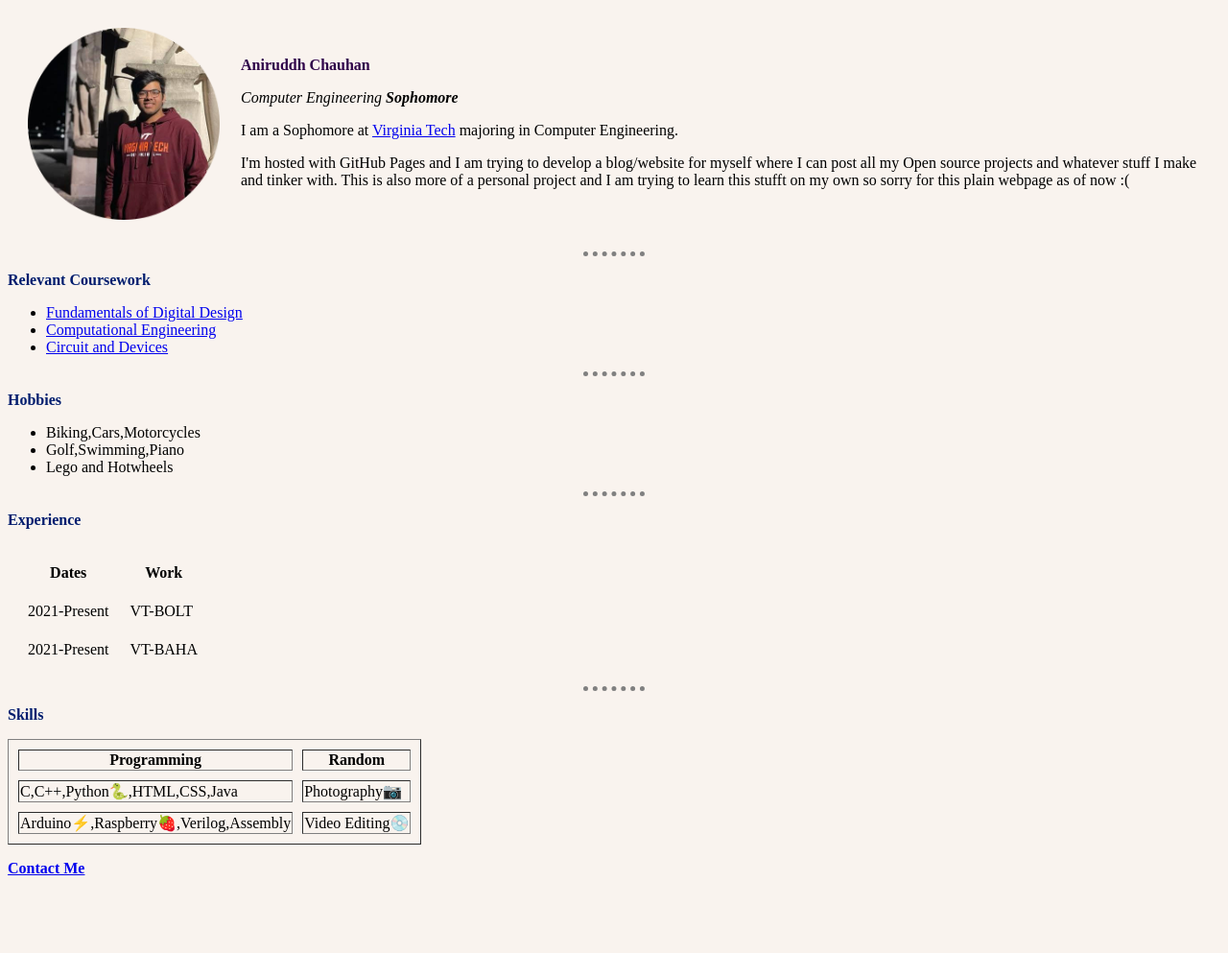
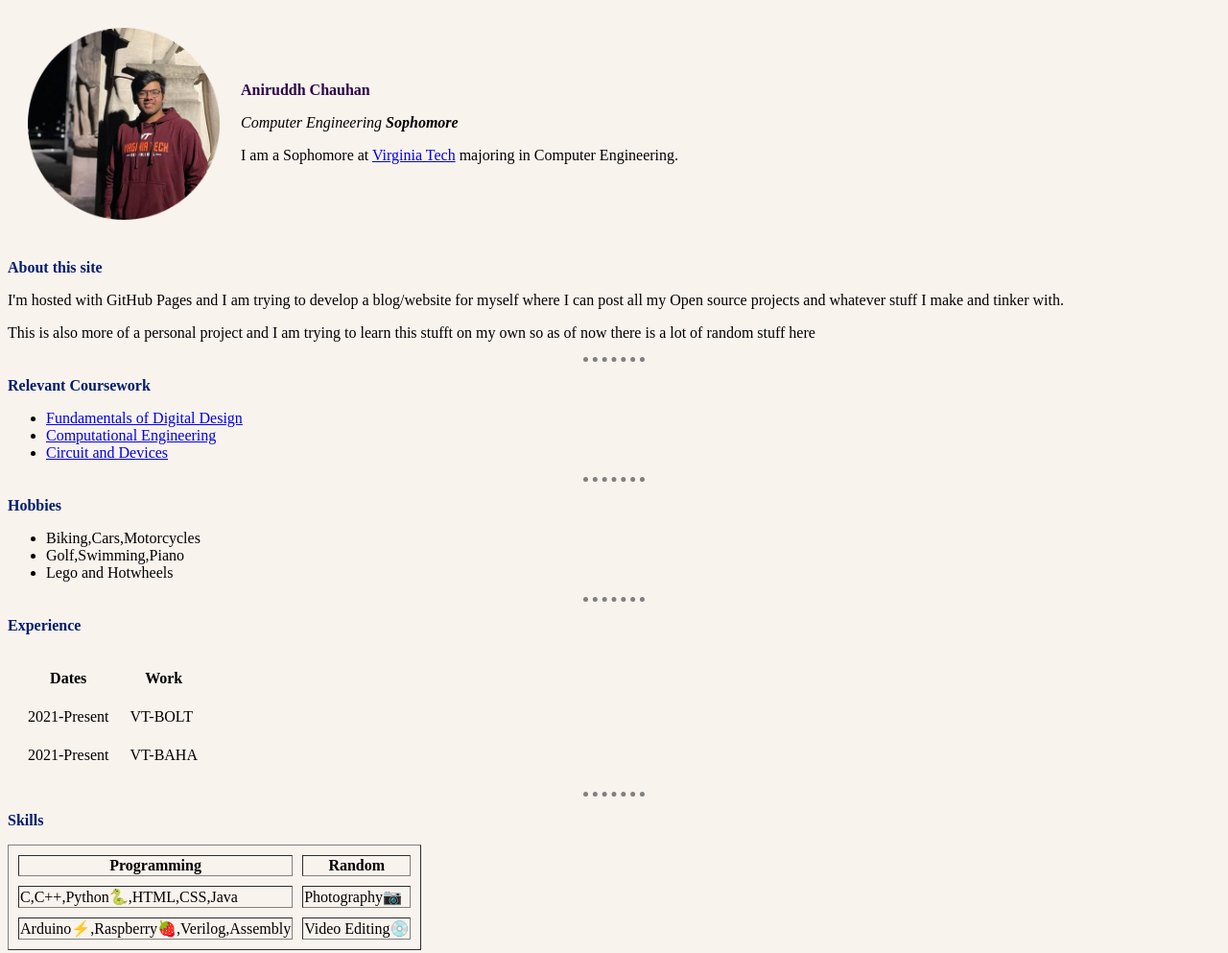
Before and after one commit to Anicdote2002/Anicdote2002.github.io, a plain HTML site: page index.html in a window 1280 px wide. Shown: the top 993 px of the page at 96% size. Before the commit the page ends 930 px from the top, so only its background shows below. Drawn offline with Linux system fonts and the light colour scheme.

Commit message:
Update index.html

```diff
--- a/index.html
+++ b/index.html
@@ -15,14 +15,18 @@
         <h1>Aniruddh Chauhan</h1>
         <p><em>Computer Engineering <strong>Sophomore</strong></em></p>
         <p>I am a Sophomore at <a href="https://vt.edu/">Virginia Tech</a> majoring in Computer Engineering.</p>
-        <p>I'm hosted with GitHub Pages and I am trying to develop a blog/website for myself
-           where I can post all my Open source projects and whatever stuff I make and tinker with.
-           This is also more of a personal project and I am trying to learn this stufft on my own so sorry for this plain webpage as of now :( </p>
+
 
       </td>
     </tr>
 
   </table>
+
+  <h3>About this site</h3>
+  <p>I'm hosted with GitHub Pages and I am trying to develop a blog/website for myself
+       where I can post all my Open source projects and whatever stuff I make and tinker with.</p>
+      <p>This is also more of a personal project and I am trying to learn this stufft on my own
+        so as of now there is a lot of random stuff here </p>
   <hr>
 
   <h3>Relevant Coursework</h3>
```
